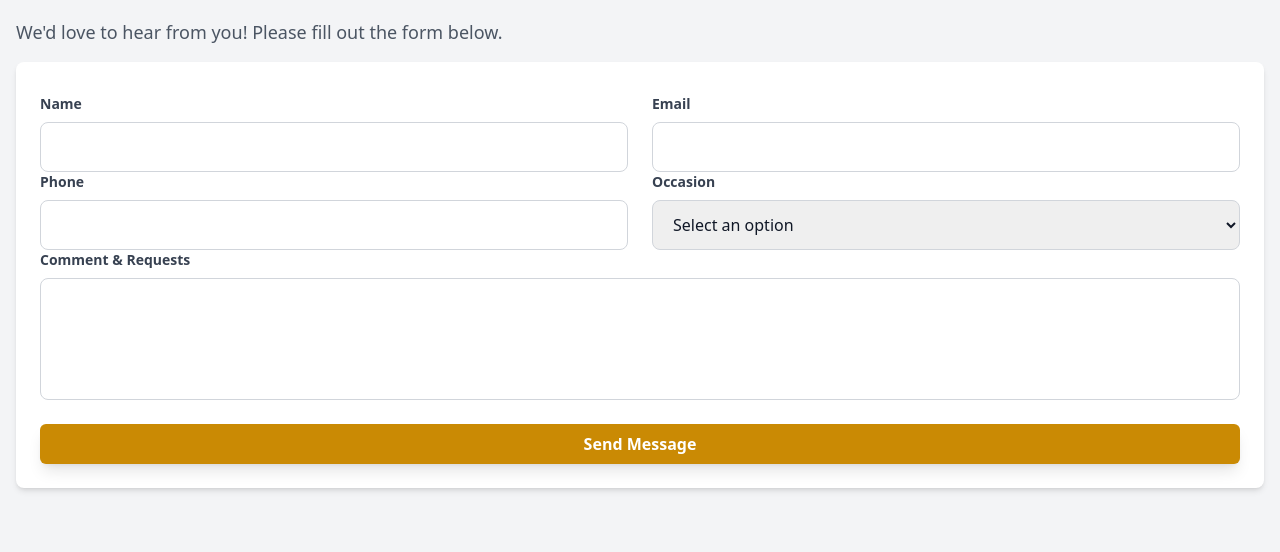
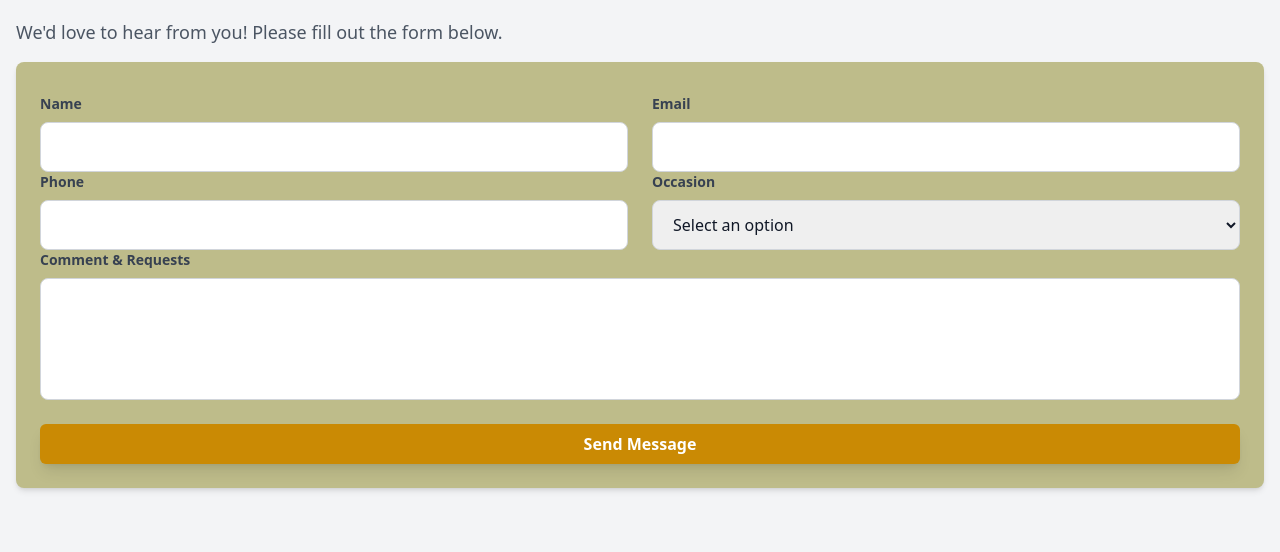
Before and after one commit to Th3ngSer/T-Rester, a plain HTML site: page Contact_us/contact.html in a window 1280 px wide. Shown: the part 248-800 px from the top of the page. Drawn offline with nearby package versions, Linux system fonts and the light colour scheme.

Commit message:
Initilised for content

```diff
--- a/Contact_us/contact.html
+++ b/Contact_us/contact.html
@@ -8,6 +8,7 @@
      <script src="https://cdn.tailwindcss.com"></script>
 </head>
 <body>
+
     <header class="shadow-md pt-2 top-0 z-50 sticky">
         <nav class="container mx-auto flex justify-between items-center px-8 mt-4">
             <button>
@@ -45,10 +46,10 @@
 
 <section id="contact" class="py-16 bg-gray-100">
     <div class="container mx-auto px-4">
-        <h2 class="text-4xl font-extrabold text-gray-900 mb-6">Contact Us</h2>
+        <h2 class="text-4xl font-extrabold text-gray-900 mb-6 ">Contact Us</h2>
         <p class="text-lg text-gray-600 mb-4">We'd love to hear from you! Please fill out the form below.</p>
 
-        <form id="reservation-form" class="bg-white p-6 rounded-lg shadow-md ">
+        <form id="reservation-form" class="bg-white p-6 rounded-lg shadow-md " style="background-color: #BEBC8A;">
             <div class="grid grid-cols-1 md:grid-cols-2 gap-6 mt-2">
                 <div>
                     <label for="name" class="block text-sm font-semibold text-gray-700 mb-2">Name</label>
```
Also changed, not shown: Resevations/reservations.html (+1 -1 lines), FIgma_Photo/About.png (added), FIgma_Photo/Contact.png (added), FIgma_Photo/Menu.png (added), FIgma_Photo/Pages.png (added), FIgma_Photo/iPhone About Us.png (added), FIgma_Photo/iPhone Contact.png (added), FIgma_Photo/iPhone Menu.png (added), FIgma_Photo/iPhone Pages.png (added), 3 other files.
